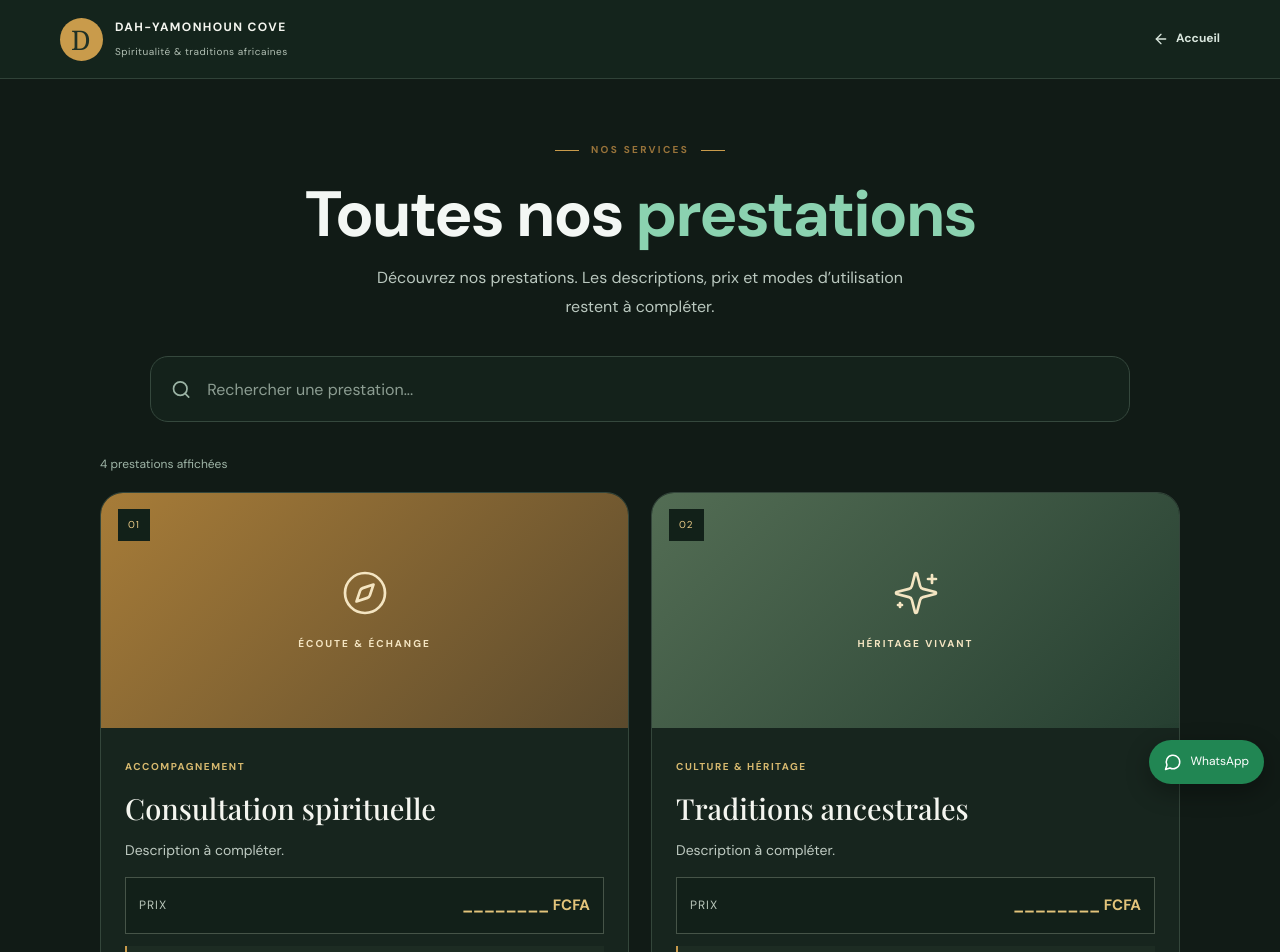
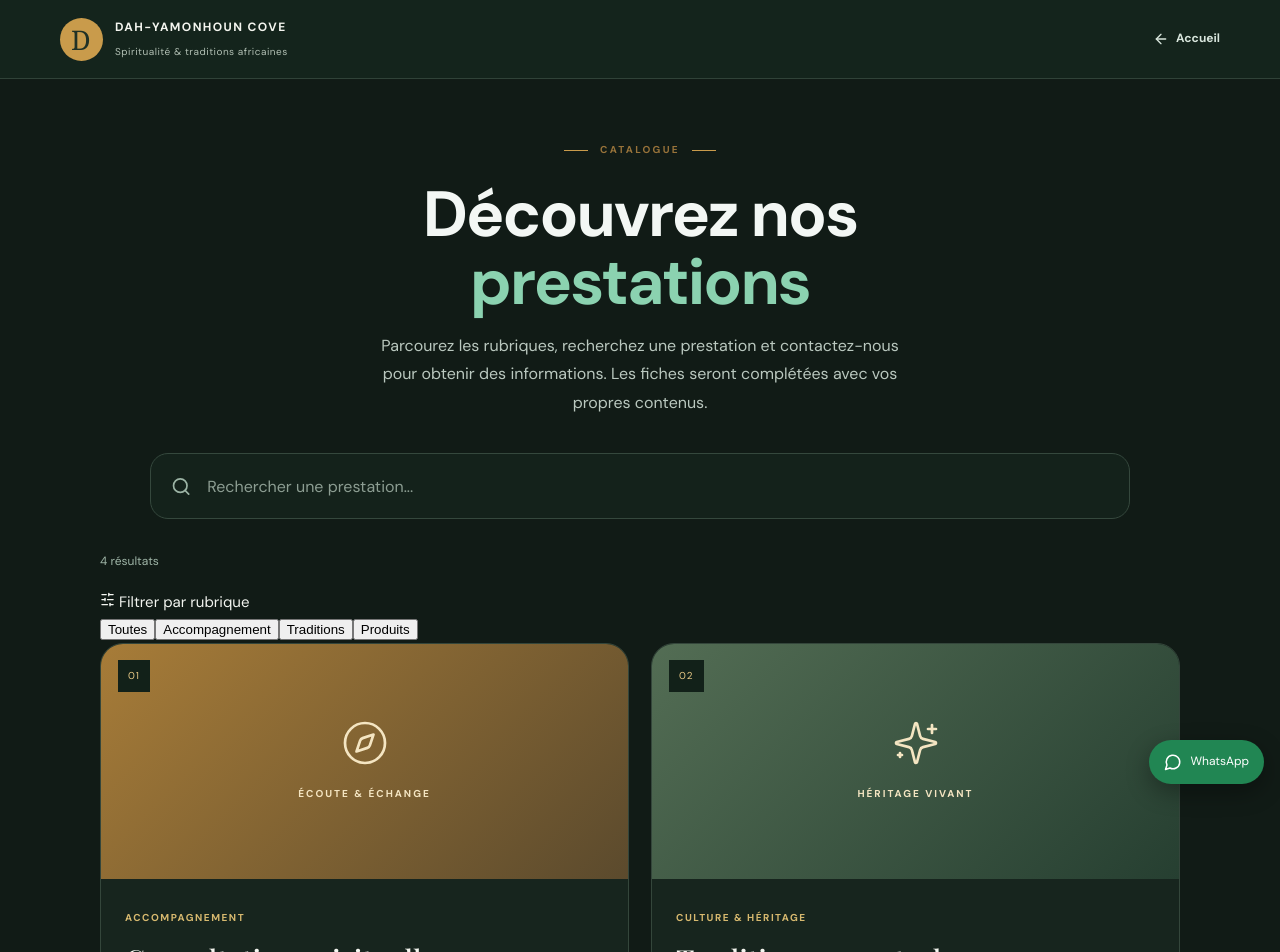
Before and after one commit to fofo-vianney/Dah-Yamonhoun-COVE, a Next.js app: page /prestations in a window 1280 px wide. Shown: the top 952 px of the page. Built offline with nearby package versions, Linux system fonts and the light colour scheme; a web font is replaced by a local one.

Commit message:
Améliore le catalogue avec recherche et filtres par rubrique

```diff
--- a/app/prestations/page.tsx
+++ b/app/prestations/page.tsx
@@ -2,28 +2,32 @@
 
 import Link from "next/link";
 import { useMemo, useState } from "react";
-import { ArrowLeft, ArrowRight, Search, MessageCircle, Compass, Sparkles, Leaf, ShieldCheck } from "lucide-react";
+import { ArrowLeft, ArrowRight, Search, MessageCircle, Compass, Sparkles, Leaf, ShieldCheck, SlidersHorizontal } from "lucide-react";
 
 const whatsapp = "https://chat.whatsapp.com/Dy7lky6MPzMCQun95YKOyc?s=cl&p=a&ilr=4&iam=2";
 
 const prestations = [
-  { id: "consultation", category: "ACCOMPAGNEMENT", title: "Consultation spirituelle", description: "", price: "", usage: "", icon: Compass, label: "ÉCOUTE & ÉCHANGE" },
-  { id: "traditions", category: "CULTURE & HÉRITAGE", title: "Traditions ancestrales", description: "", price: "", usage: "", icon: Sparkles, label: "HÉRITAGE VIVANT" },
-  { id: "savon-djogbe", category: "SAVON TRADITIONNEL", title: "Savon DJOGBÉ", description: "", price: "", usage: "", icon: Leaf, label: "SAVON DJOGBÉ" },
-  { id: "protection", category: "TRADITIONS", title: "Protection symbolique", description: "", price: "", usage: "", icon: ShieldCheck, label: "SYMBOLES & TRADITIONS" },
+  { id: "consultation", category: "ACCOMPAGNEMENT", group: "Accompagnement", title: "Consultation spirituelle", description: "", price: "", usage: "", icon: Compass, label: "ÉCOUTE & ÉCHANGE" },
+  { id: "traditions", category: "CULTURE & HÉRITAGE", group: "Traditions", title: "Traditions ancestrales", description: "", price: "", usage: "", icon: Sparkles, label: "HÉRITAGE VIVANT" },
+  { id: "savon-djogbe", category: "SAVON TRADITIONNEL", group: "Produits", title: "Savon DJOGBÉ", description: "", price: "", usage: "", icon: Leaf, label: "FICHE À COMPLÉTER" },
+  { id: "protection", category: "TRADITIONS", group: "Accompagnement", title: "Protection symbolique", description: "", price: "", usage: "", icon: ShieldCheck, label: "SYMBOLES & TRADITIONS" },
 ];
+
+const categories = ["Toutes", "Accompagnement", "Traditions", "Produits"];
 
 export default function PrestationsPage() {
   const [search, setSearch] = useState("");
+  const [category, setCategory] = useState("Toutes");
+
   const filtered = useMemo(() => {
     const q = search.trim().toLocaleLowerCase("fr");
-    if (!q) return prestations;
-    return prestations.filter((item) =>
-      [item.title, item.description, item.category, item.label, item.usage].some((value) =>
-        value.toLocaleLowerCase("fr").includes(q)
-      )
-    );
-  }, [search]);
+    return prestations.filter((item) => {
+      const matchesCategory = category === "Toutes" || item.group === category;
+      const matchesSearch = !q || [item.title, item.description, item.category, item.label, item.usage, item.group]
+        .some((value) => value.toLocaleLowerCase("fr").includes(q));
+      return matchesCategory && matchesSearch;
+    });
+  }, [search, category]);
 
   return (
     <main className="catalog-page services-catalog-page">
@@ -38,9 +42,9 @@ export default function PrestationsPage() {
       </header>
 
       <section className="catalog-heading services-catalog-heading">
-        <span className="catalog-eyebrow"><i /> NOS SERVICES <i /></span>
-        <h1>Toutes nos <em>prestations</em></h1>
-        <p>Découvrez nos prestations. Les descriptions, prix et modes d’utilisation restent à compléter.</p>
+        <span className="catalog-eyebrow"><i /> CATALOGUE <i /></span>
+        <h1>Découvrez nos <em>prestations</em></h1>
+        <p>Parcourez les rubriques, recherchez une prestation et contactez-nous pour obtenir des informations. Les fiches seront complétées avec vos propres contenus.</p>
       </section>
 
       <section className="services-catalog-search" aria-label="Rechercher une prestation">
@@ -49,7 +53,18 @@ export default function PrestationsPage() {
       </section>
 
       <section className="services-catalog-list" aria-live="polite">
-        <div className="services-catalog-count">{filtered.length} {filtered.length > 1 ? "prestations affichées" : "prestation affichée"}</div>
+        <div className="services-catalog-toolbar">
+          <div className="services-catalog-count">{filtered.length} {filtered.length > 1 ? "résultats" : "résultat"}</div>
+          <div className="services-catalog-filter-label"><SlidersHorizontal size={15} /> Filtrer par rubrique</div>
+        </div>
+        <div className="services-catalog-filters" role="group" aria-label="Filtrer par rubrique">
+          {categories.map((item) => (
+            <button key={item} type="button" className={category === item ? "services-catalog-filter active" : "services-catalog-filter"} onClick={() => setCategory(item)} aria-pressed={category === item}>
+              {item}
+            </button>
+          ))}
+        </div>
+
         {filtered.length ? (
           <div className="services-catalog-grid">
             {filtered.map((item, index) => {
@@ -57,16 +72,16 @@ export default function PrestationsPage() {
               return (
                 <article className="services-catalog-card" key={item.id}>
                   <div className={`services-catalog-art services-catalog-art-${(index % 3) + 1}`}>
-                    <span className="services-catalog-number">0{index + 1}</span>
+                    <span className="services-catalog-number">{String(index + 1).padStart(2, "0")}</span>
                     <Icon size={43} strokeWidth={1.35} />
                     <span className="services-catalog-art-label">{item.label}</span>
                   </div>
                   <div className="services-catalog-card-body">
                     <span className="services-catalog-category">{item.category}</span>
                     <h2>{item.title}</h2>
-                    <p className="service-description">{item.description || "Description à compléter."}</p>
-                    <div className="service-detail-placeholder"><span>Prix</span><strong>{item.price || "________ FCFA"}</strong></div>
-                    <div className="service-usage"><strong>Mode d’utilisation</strong><p>{item.usage || "À compléter."}</p></div>
+                    <p className="service-description">{item.description || "Présentation à compléter avec les informations propres à Dah-Yamonhoun COVE."}</p>
+                    <div className="service-detail-placeholder"><span>Prix</span><strong>{item.price || "À préciser"}</strong></div>
+                    <div className="service-usage"><strong>Informations pratiques</strong><p>{item.usage || "Les détails seront ajoutés avant publication."}</p></div>
                     <a className="services-catalog-contact" href={whatsapp} target="_blank" rel="noopener noreferrer">
                       <MessageCircle size={17} /> Demander des informations <ArrowRight size={17} />
                     </a>
@@ -76,7 +91,7 @@ export default function PrestationsPage() {
             })}
           </div>
         ) : (
-          <div className="services-catalog-empty">Aucune prestation ne correspond à « {search} ». Essayez un autre mot-clé.</div>
+          <div className="services-catalog-empty">Aucun résultat pour « {search} » dans cette rubrique. Essayez un autre mot-clé ou choisissez « Toutes ».</div>
         )}
       </section>
 
```
